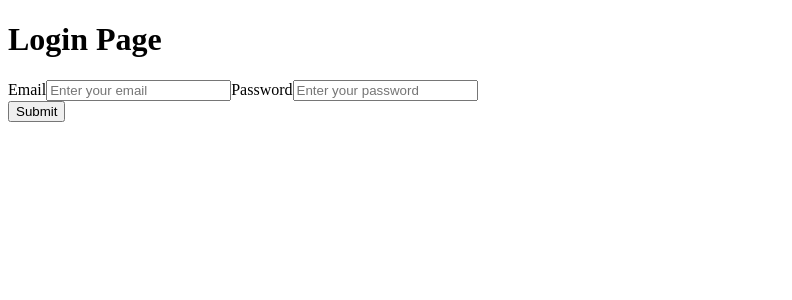
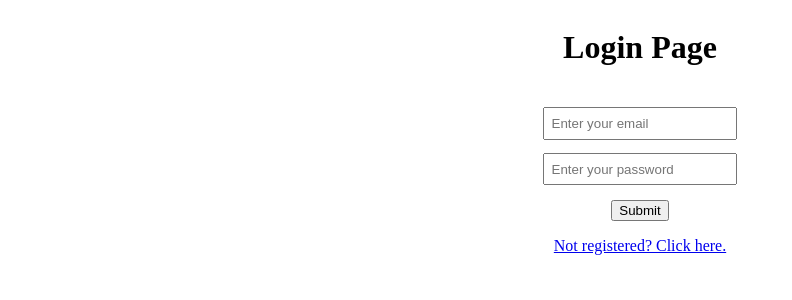
Before and after one commit to Code-the-Dream-School/ee-prac-team4-front, a React (Create React App) app: page /login in a window 1280 px wide. Shown: the top 300 px of the page, without its empty margins (0-792 px from the left). Built offline with nearby package versions, Linux system fonts and the light colour scheme.

Commit message:
center login form on the page

```diff
--- /dev/null
+++ b/src/pages/login/LoginPage.css
@@ -0,0 +1,28 @@
+body{
+
+    display:flex;
+    justify-content: center;
+}
+h1{
+    padding-bottom:0.4em;
+}
+.loginPage{
+
+    display:flex;
+    flex-direction:column;
+    align-items: center;
+}
+
+.formContainer{
+
+    display: flex;
+    flex-direction: column;
+    align-items: center;
+    margin-bottom: 0.5em;
+}
+
+.inputField{
+
+    padding: 0.5em;
+    margin: 0.5em;
+}
--- a/src/pages/login/LoginPage.js
+++ b/src/pages/login/LoginPage.js
@@ -1,14 +1,14 @@
 import React from "react";
-
+import "./LoginPage.css";
 function LoginPage() {
   function handleSubmit() {
     console.log("Hello world!");
   }
   return (
-    <div className="landingPage">
+    <div className="loginPage">
       <h1>Login Page</h1>
       <form className="formContainer">
-        <label htmlFor="email">Email</label>
+        <label htmlFor="email"></label>
         <input
           className="inputField"
           type="email"
@@ -16,7 +16,7 @@ function LoginPage() {
           id="email"
           placeholder="Enter your email"
         ></input>
-        <label htmlFor="password">Password</label>
+        <label htmlFor="password"></label>
         <input
           className="inputField"
           type="password"
@@ -28,6 +28,9 @@ function LoginPage() {
       <button type="submit" onClick={handleSubmit}>
         Submit
       </button>
+      <p>
+        <a href="./register">Not registered? Click here.</a>
+      </p>
     </div>
   );
 }
```
